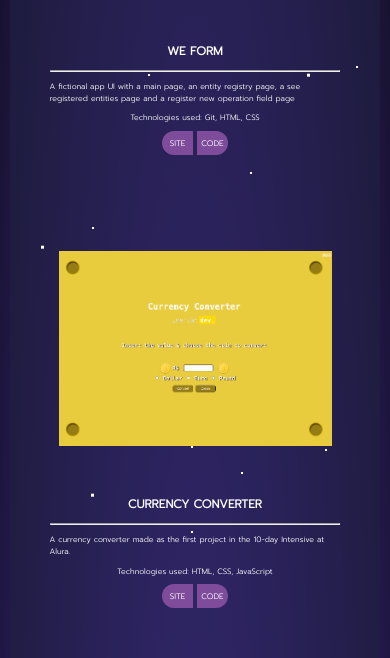
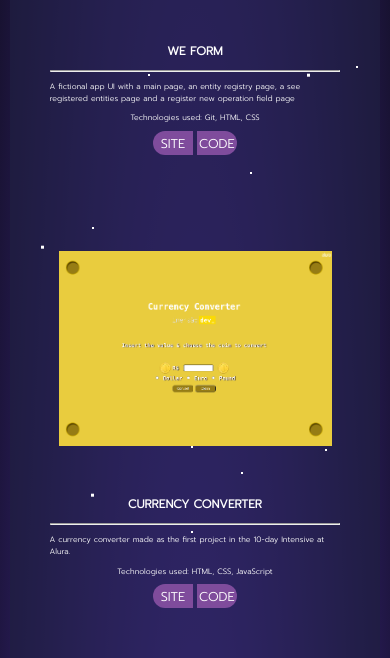
Before and after one commit to Rakodashi/portfolio, a React (Create React App) app in the folder portfolio/: page / in a window 390 px wide. Shown: the part 880-1538 px from the top of the page. Built offline with nearby package versions, Linux system fonts and the light colour scheme.

Commit message:
Adjusted project buttons sizing

```diff
--- a/portfolio/src/_media.scss
+++ b/portfolio/src/_media.scss
@@ -218,11 +218,11 @@
                 .projBtns {
                     .lBtn {
                         height: 1.5rem !important;
-                        font-size: .5rem !important;
+                        font-size: .8rem !important;
                     }
                     .rBtn {
                         height: 1.5rem !important;
-                        font-size: .5rem !important;
+                        font-size: .8rem !important;
                     }
                 }
             }
```
